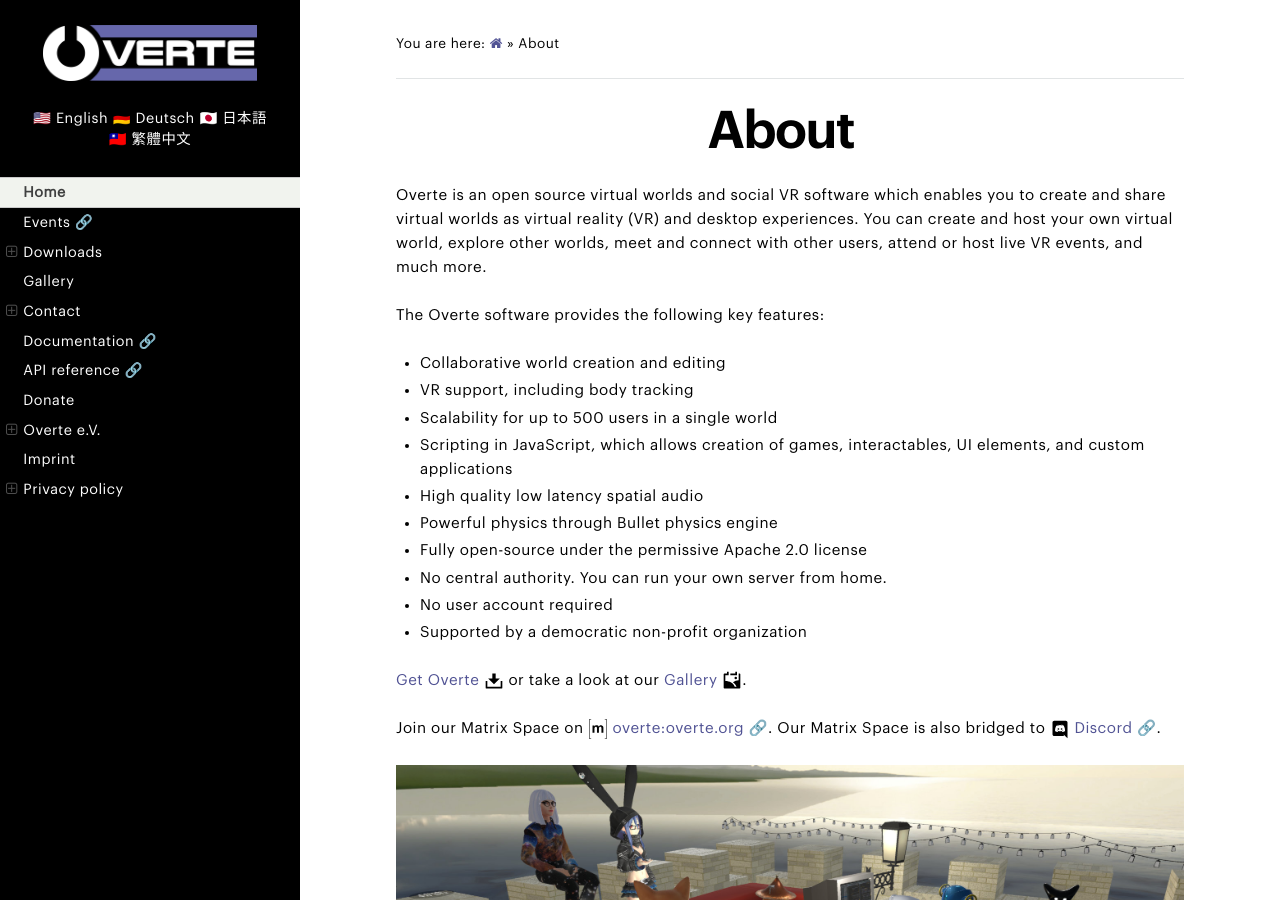
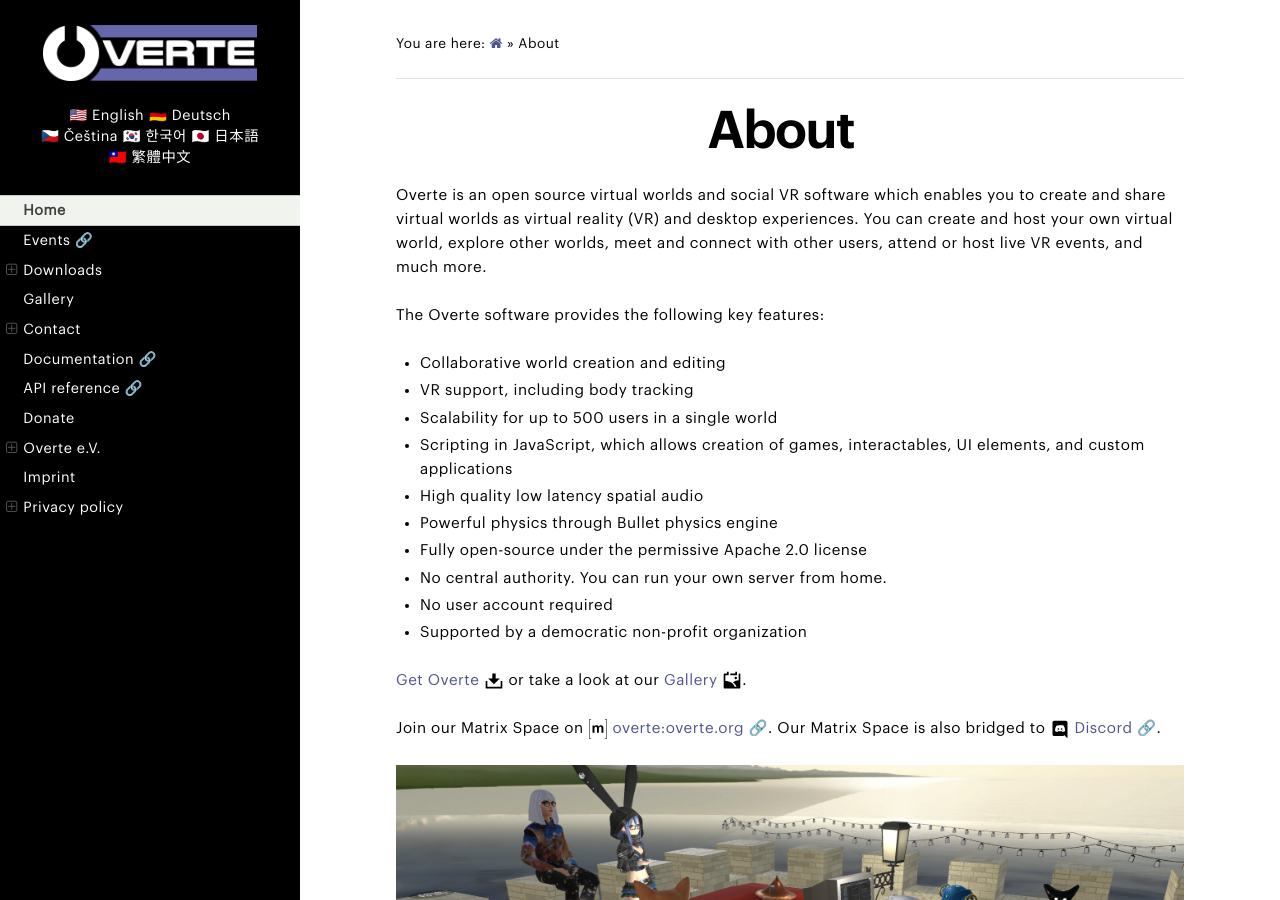
Before and after one commit to overte-org/overte-website-sphinx, a Sphinx documentation site: the page built from source/index.rst, in a window 1280 px wide and 900 px high. Built offline with Sphinx 7.4.7 and the Read the Docs theme 2.0.0, drawn with Linux system fonts in a browser that asks for light colours.

Commit message:
Add Korean and Czech translations.

```diff
--- a/source/_templates/searchbox.html
+++ b/source/_templates/searchbox.html
@@ -4,6 +4,9 @@
 <div class="language-picker">
 <a lang="en" value="english" href="https://overte.org/">🇺🇸 English</a>
 <a lang="de" value="german" href="https://overte.org/de/">🇩🇪 Deutsch</a>
+<br>
+<a lang="cs" value="czech" href="https://overte.org/cs/">🇨🇿 Čeština</a>
+<a lang="ko" value="korean" href="https://overte.org/ko/">🇰🇷 한국어</a>
 <a lang="ja" value="japanese" href="https://overte.org/ja/">🇯🇵 日本語</a>
 <a lang="zh_Hant" value="traditional_chinese" href="https://overte.org/zh_Hant/">🇹🇼 繁體中文</a>
 </div>
```
Also changed, not shown: 2 other files.
